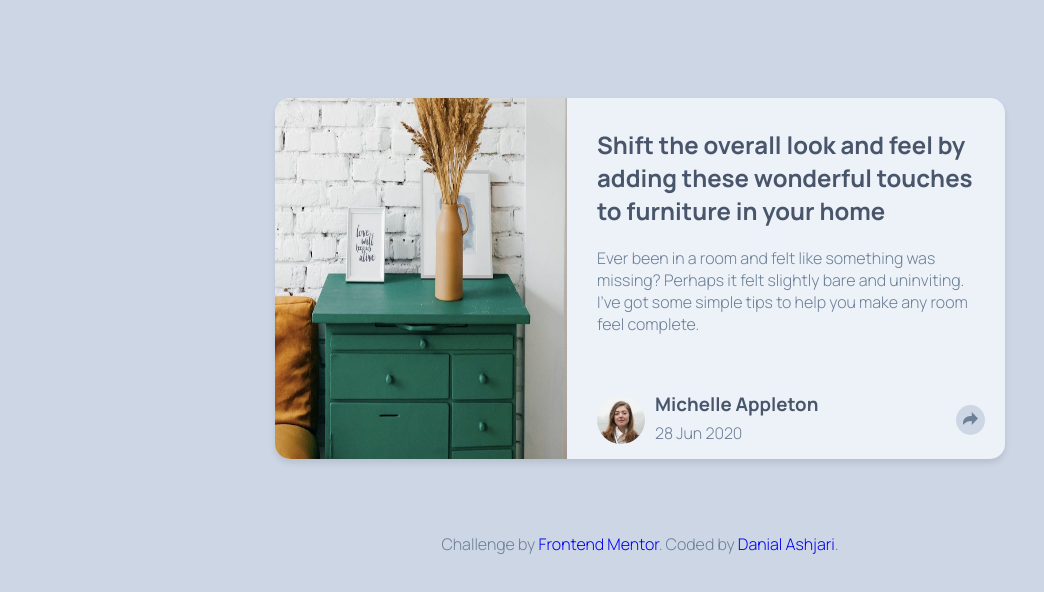
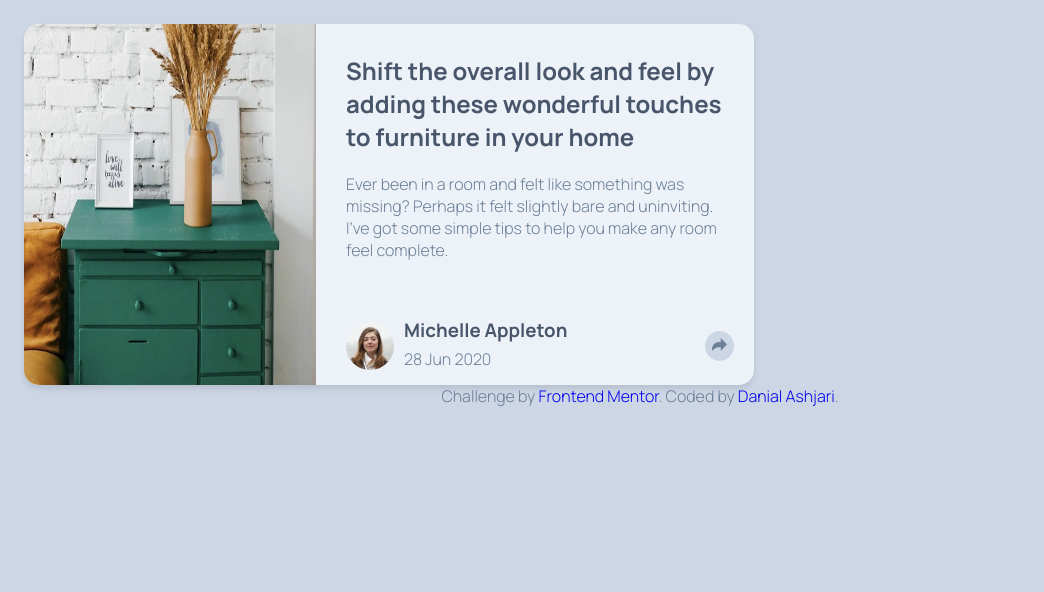
Before and after one commit to danielashjari/article-preview-component-master, a plain HTML site: page index.html in a window 1280 px wide. Shown: the whole page, without its empty margins (0-1044 px from the left). Drawn offline with nearby package versions, Linux system fonts and the light colour scheme; files that its build step writes are made by us from their sources.

Commit message:
remove extra lines

```diff
--- a/dist/scss/components/card.scss
+++ b/dist/scss/components/card.scss
@@ -1,10 +1,7 @@
 @use "../util/" as *;
 
 main {
-    margin: 6%;
-    @include flex(column, stretch);
-    flex-wrap: wrap;
-    align-content: center;
+
     .card {
         width: 100%;
         max-inline-size: rem(370);
```
